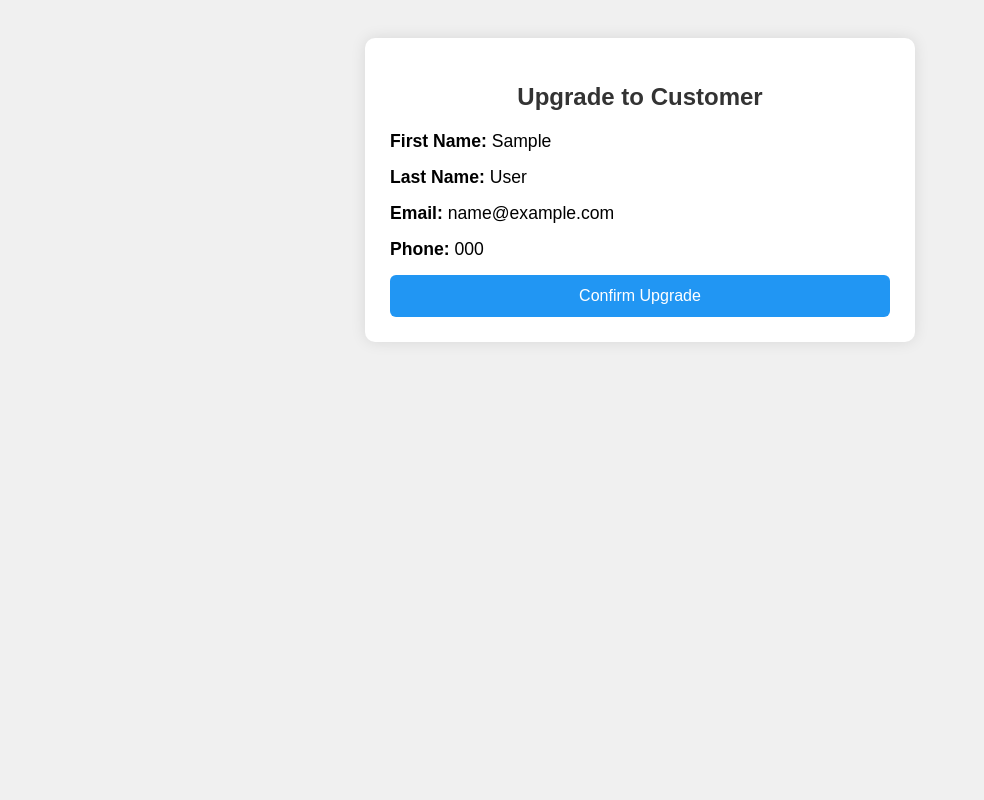
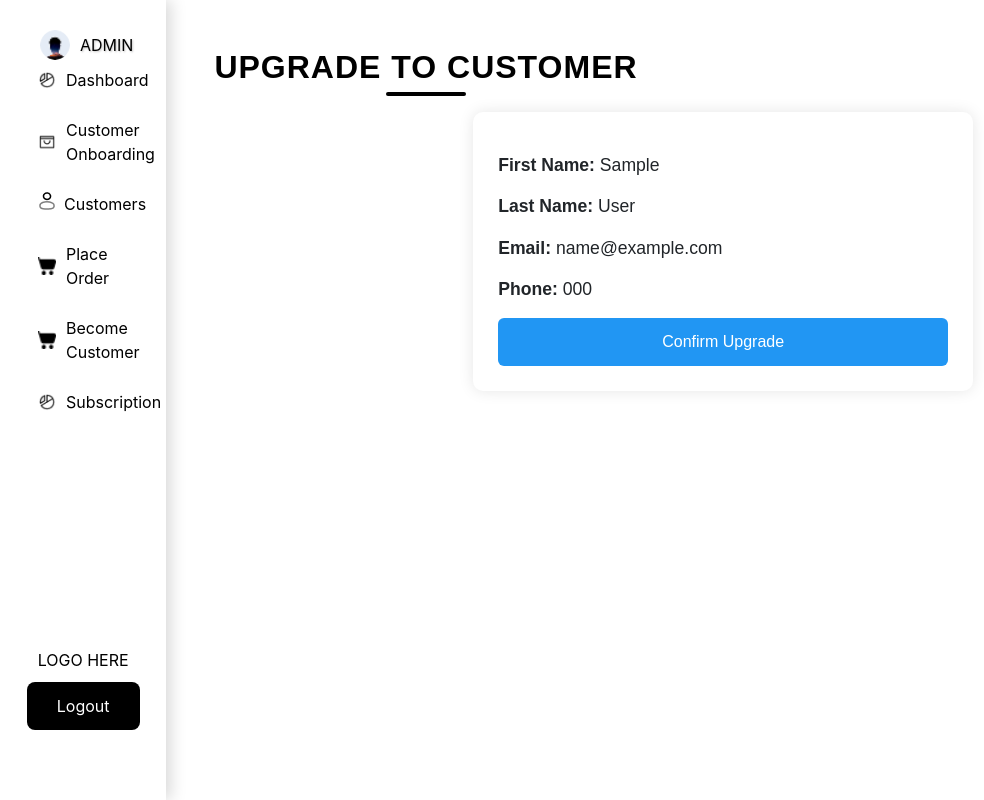
Before and after one commit to Rishvanth28/Paddy, a Django app: template paddy_proj/paddy_app/templates/upgrade_to_customer.html in a window 1280 px wide. Shown: the whole page, without its empty margins (0-984 px from the left). Run offline with Django 5.2, Linux system fonts and the light colour scheme; the template is opened without the code that fills it: values that come from a table or form of the project are taken from there, others are empty; tables that the repository leaves empty hold one stand-in row (values such as "Sample post").

Commit message:
Add admin base styles and update upgrade to customer template with new layout and styles

```diff
--- /dev/null
+++ b/paddy_proj/paddy_app/static/css/admin_base.css
@@ -0,0 +1,275 @@
+body {
+    margin: 0;
+    padding: 0;
+    overflow: hidden;
+  }
+
+  .containerr {
+    width: 13vw;
+    height: 100vh;
+    background-color: #ffffff;
+    color: black;
+    display: flex;
+    flex-direction: column;
+    justify-content: space-between;
+    align-items: center;
+    font-family: Arial, sans-serif;
+    font-size: 1rem;
+    padding: 20px 0;
+
+    /* Shadow on the right side */
+    box-shadow: 5px 0 15px rgba(0, 0, 0, 0.15);
+    z-index: 1;
+    /* Make sure it appears above other elements */
+    position: relative;
+  }
+
+
+  .top-section {
+    width: 100%;
+    display: flex;
+    align-items: center;
+    padding: 10px 15px;
+    gap: 10px;
+  }
+
+  .top-section img {
+    width: 30px;
+    height: 30px;
+    border-radius: 50%;
+    object-fit: cover;
+    margin-left: 25px;
+  }
+
+  .top-section span {
+    font-family: 'Inter', sans-serif;
+    font-weight: 400;
+    font-size: 16px;
+    color: black;
+    text-transform: uppercase;
+    text-shadow: 1px 1px 2px rgba(63, 61, 61, 0.3);
+    /* subtle soft shadow */
+
+  }
+
+  .middle-content {
+    width: 100%;
+    margin-top: -35vh;
+    padding-left: 20px;
+    box-sizing: border-box;
+  }
+
+  .menu {
+    list-style: none;
+    padding: 0;
+    margin-top: 60px;
+    width: 100%;
+  }
+
+  .menu li a.menu-link {
+    width: 100%;
+    display: flex;
+    gap: 8px;
+  }
+
+  .menu li {
+    display: flex;
+    align-items: center;
+    padding: 8px 18px;
+    /* smaller height */
+    gap: 10px;
+    font-family: 'Inter', sans-serif;
+    font-size: 16px;
+    text-transform: capitalize;
+    cursor: pointer;
+    border-radius: 8px;
+    /* more rounded corners */
+    margin-bottom: 10px;
+    list-style: none;
+    cursor: pointer;
+  }
+
+  .menu li:hover {
+    background-color: rgba(7, 6, 6, 0.1);
+    border-radius: 8px;
+
+    transform: translateX(-8px);
+    /* Expand slightly to the left */
+    transition: all 0.3s ease;
+    border-left: 3px solid black;
+    /* Vertical line on the left */
+    padding-left: 15px;
+    /* Optional, adjust for spacing after line */
+  }
+
+  .menu li.active {
+    background-color: rgba(0, 0, 0, 0.1);
+    border-radius: 8px;
+
+    transform: translateX(-8px);
+    /* Expand slightly to the left */
+    transition: all 0.3s ease;
+    border-left: 3px solid black;
+    /* Vertical line on the left */
+    padding-left: 15px;
+    /* Optional, adjust for spacing after line */
+  }
+
+
+  .icon {
+    width: 18px;
+    height: 18px;
+    object-fit: contain;
+  }
+
+  .submenu {
+    list-style: none;
+    margin-top: 5px;
+    padding-left: 25px;
+    padding-right: 10px;
+    display: block;
+    /* Make it visible by default */
+  }
+
+
+  .submenu li {
+    padding: 5px 10px;
+    display: flex;
+    align-items: center;
+    gap: 10px;
+    font-size: 15px;
+    border-radius: 6px;
+  }
+
+  .submenu li:hover {
+    background-color: black;
+    border-radius: 6px;
+    color: white;
+    padding-left: 10px;
+  }
+
+  .footer-text {
+    font-size: 16px;
+    color: black;
+    margin-bottom: 50px;
+    text-align: center;
+    font-family: 'Inter', sans-serif;
+    text-transform: uppercase;
+    font-weight: 400;
+  }
+
+  .chevron {
+    font-size: 16px;
+    transition: transform 0.3s ease;
+    margin-right: -5px;
+    display: inline-flex;
+    align-items: center;
+    justify-content: center;
+    width: 16px;
+    height: 16px;
+  }
+
+  .logout-button {
+    display: block;
+    margin: 10px auto 0;
+    padding: 12px 30px;
+    font-size: 16px;
+    background-color: #000;
+    color: #fff;
+    border: none;
+    border-radius: 8px!important;
+    cursor: pointer;
+    transition: background-color 0.3s ease;
+  }
+
+  .logout-button:hover {
+    background-color: #ff0000 !important;
+    color: white;
+    border: none;
+
+
+    cursor: pointer;
+    font-size: 16px;
+    text-align: center;
+    margin-top: auto;
+  }
+
+
+  .submenu-toggle {
+    justify-content: space-between;
+  }
+
+  /* Main layout */
+  .main-content {
+    flex: 1;
+    overflow-y: auto;
+    background: white;
+  }
+
+  /* Hamburger menu button */
+  .hamburger {
+    display: none;
+    position: absolute;
+    top: 15px;
+    left: 15px;
+    background: none;
+    border: none;
+    font-size: 28px;
+    z-index: 1000;
+    cursor: pointer;
+  }
+
+
+  /* Responsive styles */
+  @media (max-width: 768px) {
+    .containerr {
+      position: fixed;
+      top: 0;
+      left: 0;
+      width: 70vw;
+      height: 100vh;
+      background-color: #fff;
+      transform: translateX(-100%);
+      z-index: 999;
+    }
+
+    .containerr.open {
+      transform: translateX(0);
+    }
+
+    .hamburger {
+      display: block;
+    }
+
+    .main-content {
+      padding-left: 20px;
+    }
+
+    .top-section {
+      margin-top: 30px;
+      margin-bottom: 40px;
+    }
+  }
+
+  /* Scrollbar for WebKit (Chrome, Safari, Edge) */
+  ::-webkit-scrollbar {
+    width: 8px;
+  }
+
+  ::-webkit-scrollbar-track {
+    background: #f1f1f1;
+    /* light gray track */
+  }
+
+  ::-webkit-scrollbar-thumb {
+    background-color: #000000;
+    /* black thumb */
+    border-radius: 10px;
+    border: 2px solid #f1f1f1;
+    /* optional: border around thumb */
+  }
+
+  ::-webkit-scrollbar-thumb:hover {
+    background-color: #333333;
+    /* dark gray on hover */
+  }
--- a/paddy_proj/paddy_app/static/css/place_order.css
+++ b/paddy_proj/paddy_app/static/css/place_order.css
@@ -298,7 +298,7 @@ body {
 .tab-button {
     padding: 10px 20px;
     font-size: 15px;
-    border-radius: 30px;
+    border-radius: 8px;
     border: 1px solid #ccc;
     background-color: white;
     color: #333;
@@ -324,7 +324,7 @@ button[type="submit"] {
     background-color: #000;
     color: #fff;
     border: none;
-    border-radius: 30px;
+    border-radius: 8px;
     cursor: pointer;
     transition: background-color 0.3s ease;
 }
@@ -422,6 +422,7 @@ input[readonly] {
     gap: 10px;
     margin: 20px 0;
     justify-content: center;
+    border-radius: 8px;
 }
 
 .form-container {
--- a/paddy_proj/paddy_app/static/css/superadmin_base.css
+++ b/paddy_proj/paddy_app/static/css/superadmin_base.css
@@ -177,7 +177,7 @@ body {
   background-color: #000;
   color: #fff;
   border: none;
-  border-radius: 30px;
+  border-radius: 8px;
   cursor: pointer;
   transition: background-color 0.3s ease;
 }
--- a/paddy_proj/paddy_app/static/css/superadmin_onboard.css
+++ b/paddy_proj/paddy_app/static/css/superadmin_onboard.css
@@ -323,7 +323,7 @@ body {
 .tab-button {
     padding: 10px 20px;
     font-size: 15px;
-    border-radius: 30px;
+    border-radius: 8px;
     border: 1px solid #ccc;
     background-color: white;
     color: #333;
@@ -350,7 +350,7 @@ button[type="submit"] {
     background-color: #000;
     color: #fff;
     border: none;
-    border-radius: 30px;
+    border-radius: 8px;
     cursor: pointer;
     transition: background-color 0.3s ease;
 }
--- a/paddy_proj/paddy_app/templates/admin_base.html
+++ b/paddy_proj/paddy_app/templates/admin_base.html
@@ -7,7 +7,7 @@
   <meta name="viewport" content="width=device-width, initial-scale=1.0" />
   <link href="https://cdn.jsdelivr.net/npm/bootstrap@5.3.0/dist/css/bootstrap.min.css" rel="stylesheet">
   <title>Admin</title>
-  <link rel="stylesheet" href="{% static 'css/superadmin_base.css' %}" />
+  <link rel="stylesheet" href="{% static 'css/admin_base.css' %}" />
 </head>
 
 <body style="display: flex; height: 100vh; overflow: hidden;">
--- a/paddy_proj/paddy_app/templates/upgrade_to_customer.html
+++ b/paddy_proj/paddy_app/templates/upgrade_to_customer.html
@@ -1,14 +1,19 @@
+{% extends 'admin_base.html' %}
+{% load static %}
+
+{% block content %}
 <!DOCTYPE html>
 <html lang="en">
+
 <head>
     <meta charset="UTF-8">
     <title>Upgrade to Customer</title>
     <style>
         body {
             font-family: Arial, sans-serif;
-            padding: 30px;
             background-color: #f0f0f0;
         }
+
         .box {
             background: #fff;
             padding: 25px;
@@ -17,14 +22,58 @@
             margin: auto;
             box-shadow: 0 0 15px rgba(0, 0, 0, 0.1);
         }
-        h2 {
-            text-align: center;
-            color: #333;
+
+        .header-bar {
+            display: flex;
+            align-items: center;
+            justify-content: space-between;
+            flex-wrap: wrap;
+            gap: 1rem;
+            margin-left: 3rem;
+            margin-top: 3rem;
         }
+
+        .page-title {
+            font-size: 2rem;
+            font-weight: 700;
+            margin: 0;
+            letter-spacing: 1px;
+            color: #000000;
+            position: relative;
+            text-transform: uppercase;
+            padding-bottom: 0.6rem;
+            text-align: left;
+            /* <-- Ensure left alignment */
+        }
+
+
+        .page-title::after {
+            content: '';
+            position: absolute;
+            bottom: 0;
+            left: 50%;
+            transform: translateX(-50%);
+            width: 80px;
+            /* initial width */
+            height: 4px;
+            background-color: #000000;
+            border-radius: 2px;
+            transition: width 0.3s ease-in-out, transform 0.3s ease-in-out;
+            /* added transition for both properties */
+        }
+
+        .page-title:hover::after {
+            width: 110%;
+            /* makes the underline grow */
+            transform: translateX(-50%);
+            /* keep it centered */
+        }
+
         .info {
             margin: 15px 0;
             font-size: 1.1em;
         }
+
         .btn-upgrade {
             background-color: #2196F3;
             color: white;
@@ -35,14 +84,19 @@
             font-size: 1em;
             width: 100%;
         }
+
         .btn-upgrade:hover {
             background-color: #1976D2;
         }
     </style>
 </head>
+
 <body>
+    <div class="header-bar d-flex align-items-center justify-content-between flex-wrap mb-3">
+        <h1 class="page-title mb-0 me-3">Upgrade to Customer</h1>
+    </div>
     <div class="box">
-        <h2>Upgrade to Customer</h2>
+
 
         <div class="info"><strong>First Name:</strong> {{ admin.first_name }}</div>
         <div class="info"><strong>Last Name:</strong> {{ admin.last_name }}</div>
@@ -55,4 +109,7 @@
         </form>
     </div>
 </body>
+
 </html>
+
+{% endblock %}
```
